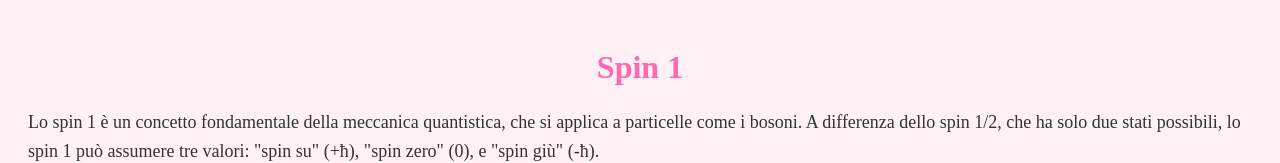
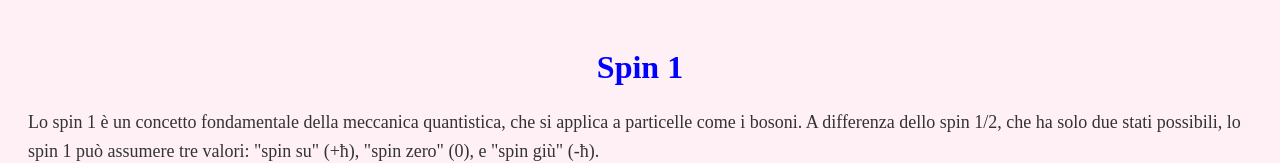
Before and after one commit to Andre03cpp/Spin, a plain HTML site: page spin-one.html in a window 1280 px wide. Shown: the top 163 px of the page. Drawn offline with nearby package versions, Linux system fonts and the light colour scheme.

Commit message:
Update spin-one.html

```diff
--- a/spin-one.html
+++ b/spin-one.html
@@ -14,7 +14,7 @@
             padding: 20px; /* Padding interno */
         }
         h1 {
-            color: #ff69b4; /* Colore rosa per il titolo */
+            color: #0000FF; /* Colore blu per il titolo */
             text-align: center; /* Allinea il titolo al centro */
         }
         p {
```
